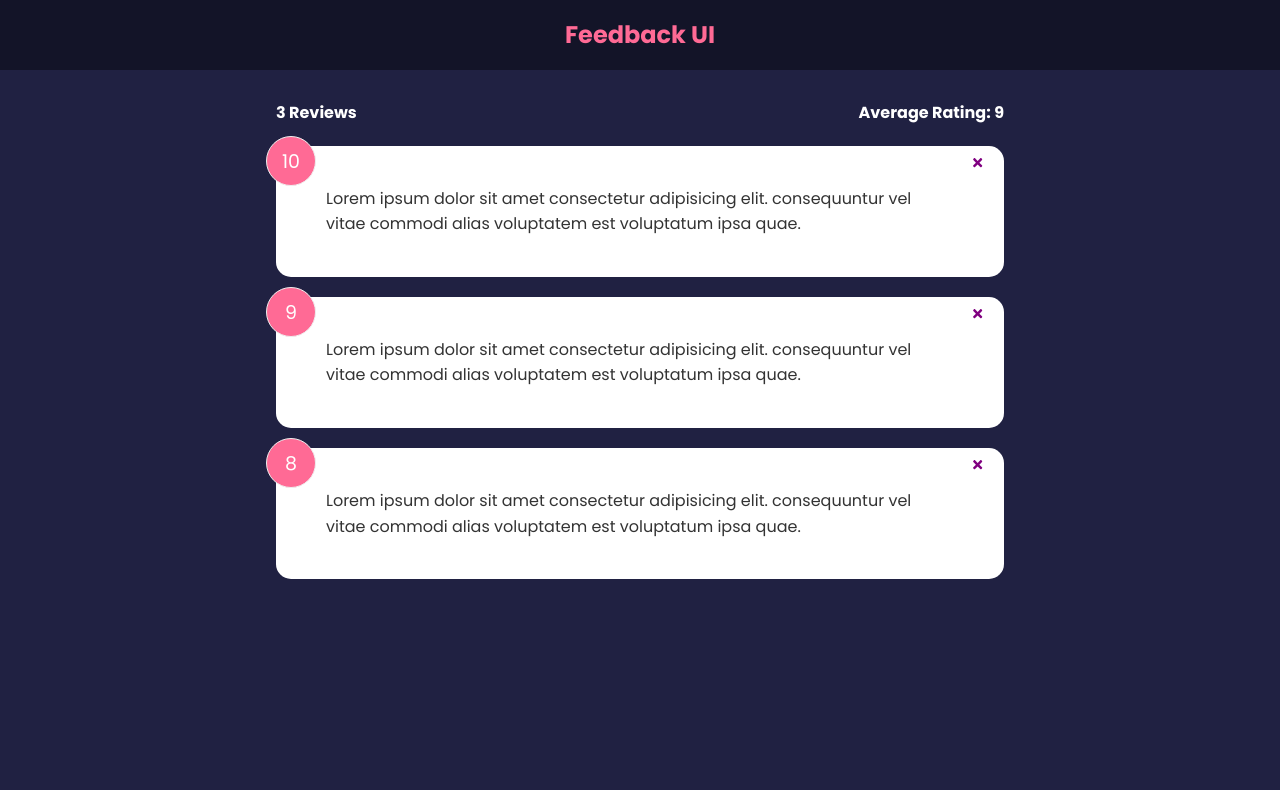
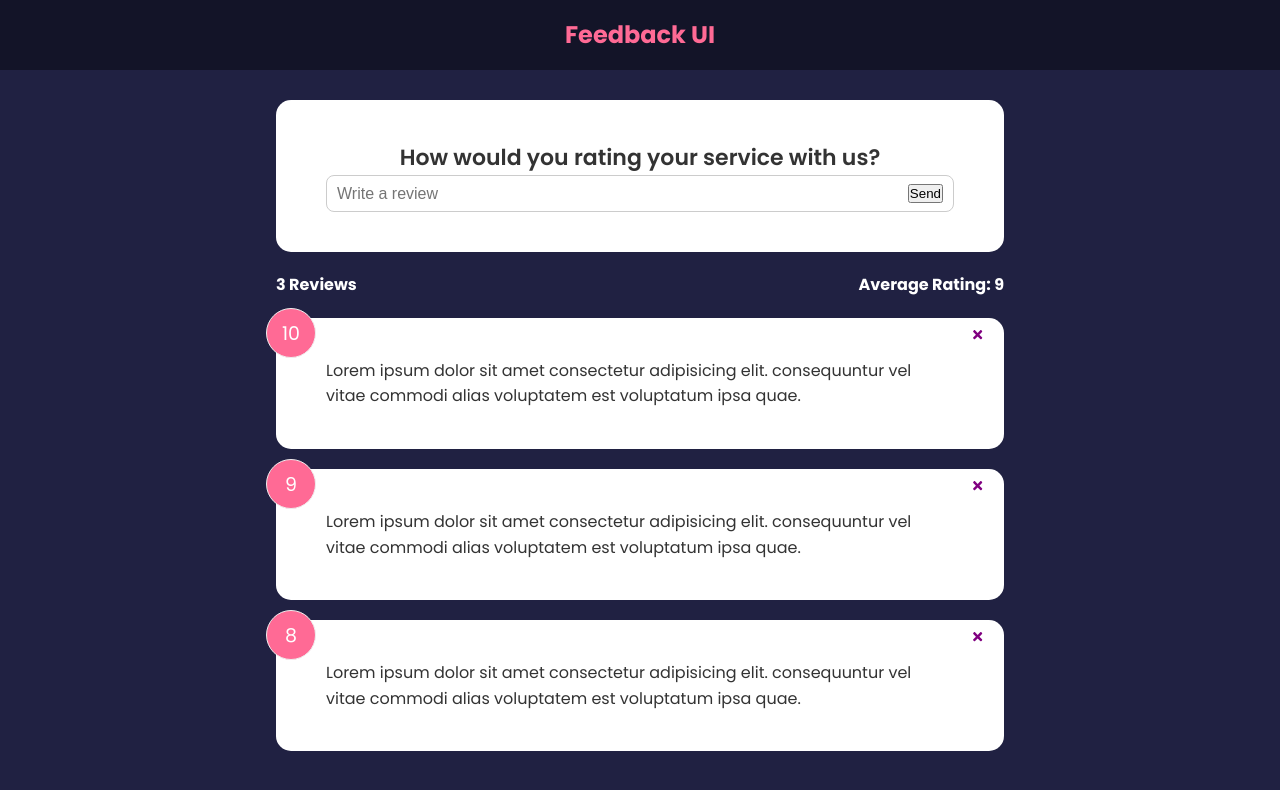
Before and after one commit to cisu/feedback-app-react, a React (Create React App) app: page / in a window 1280 px wide. Shown: the top 790 px of the page. Built offline with nearby package versions, Linux system fonts and the light colour scheme.

Commit message:
Form Input & State

```diff
--- a/src/App.js
+++ b/src/App.js
@@ -2,6 +2,7 @@
 import Headers from './components/Headers';
 import FeedbackList from './components/FeedbackList';
 import FeedbackStats from './components/FeedbackStats';
+import FeedbackForm from './components/FeedbackForm';
 import FeedbackData from './data/FeedbackData';
 
 function App() {
@@ -18,6 +19,7 @@
     <>
       <Headers />
       <div className='container'>
+        <FeedbackForm />
         <FeedbackStats feedback={feedback} />
         <FeedbackList feedback={feedback} handleDelete={deleteFeedback} />
       </div>
--- /dev/null
+++ b/src/components/FeedbackForm.jsx
@@ -0,0 +1,30 @@
+import React, {useState} from 'react';
+import Card from './shared/Card';
+
+const FeedbackForm = () => {
+  const [text, setText] = useState('');
+
+  const handleTextChange = e => {
+    setText(e.target.value);
+  };
+
+  return (
+    <Card>
+      <form>
+        <h2>How would you rating your service with us?</h2>
+        {/*TODO - rating select component  */}
+        <div className='input-group'>
+          <input
+            type='text'
+            placeholder='Write a review'
+            value={text}
+            onChange={handleTextChange}
+          />
+          <button type='submit'>Send</button>
+        </div>
+      </form>
+    </Card>
+  );
+};
+
+export default FeedbackForm;
```
